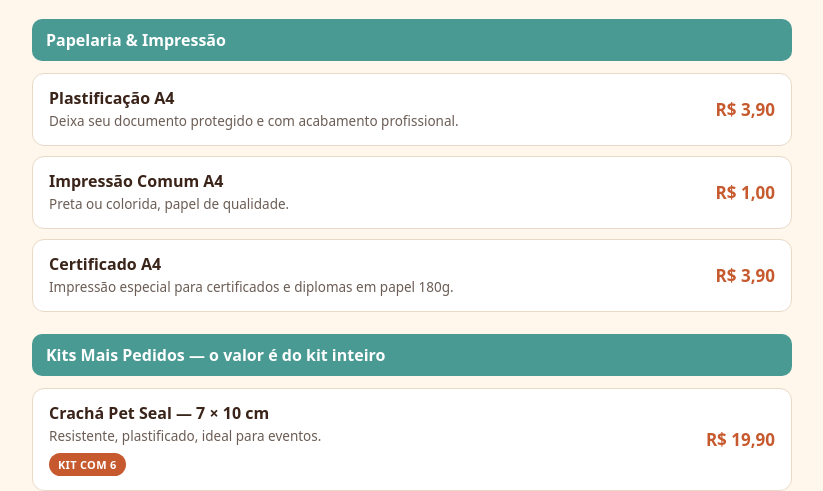
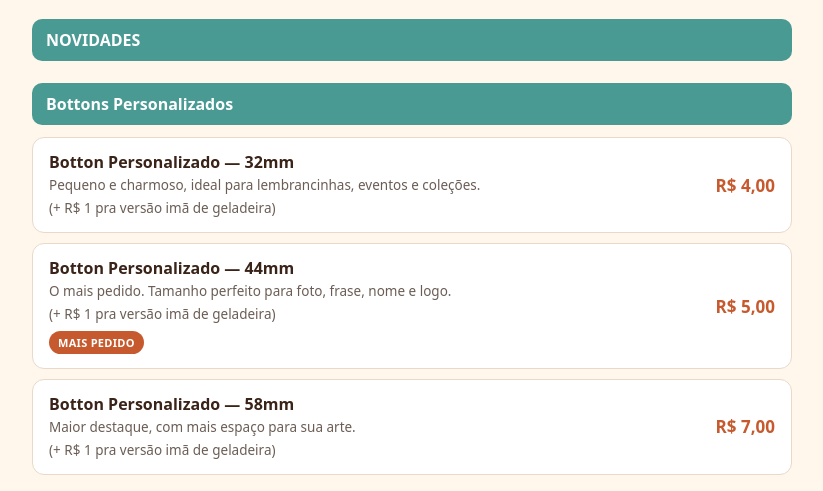
Before and after one commit to hik-aragao/culturalgrafica, a plain HTML site: page index.html in a window 1280 px wide. Shown: the part 321-812 px from the top of the page, without its empty margins (228-1051 px from the left). Drawn offline with Linux system fonts and the light colour scheme.

Commit message:
Update index.html

```diff
--- a/index.html
+++ b/index.html
@@ -27,6 +27,12 @@ small{display:block;text-align:center;color:#8a7a6e;margin-top:14px;font-size:12
 </head>
 <body><div class="wrap">
 <header><img src="logo.png" alt="Cultural Mini Gráfica Caruaru"><p>MENU DE PRODUTOS &bull; Personalizamos do seu jeito</p></header>
+
+<div class="section">NOVIDADES</div>
+<div class="section">Bottons Personalizados</div>
+<div class="card"><div><h3>Botton Personalizado &mdash; 32mm</h3><p>Pequeno e charmoso, ideal para lembrancinhas, eventos e coleções.</p><p>(+ R$ 1 pra versão imã de geladeira)</p></div><div class="price">R$ 4,00</div></div>
+<div class="card"><div><h3>Botton Personalizado &mdash; 44mm</h3><p>O mais pedido. Tamanho perfeito para foto, frase, nome e logo.</p><p>(+ R$ 1 pra versão imã de geladeira)</p><span class="badge">MAIS PEDIDO</span></div><div class="price">R$ 5,00</div></div>
+<div class="card"><div><h3>Botton Personalizado &mdash; 58mm</h3><p>Maior destaque, com mais espaço para sua arte.</p><p>(+ R$ 1 pra versão imã de geladeira)</p></div><div class="price">R$ 7,00</div></div>
 
 <div class="section">Papelaria &amp; Impress&atilde;o</div>
 <div class="card"><div><h3>Plastifica&ccedil;&atilde;o A4</h3><p>Deixa seu documento protegido e com acabamento profissional.</p></div><div class="price">R$ 3,90</div></div>
```
